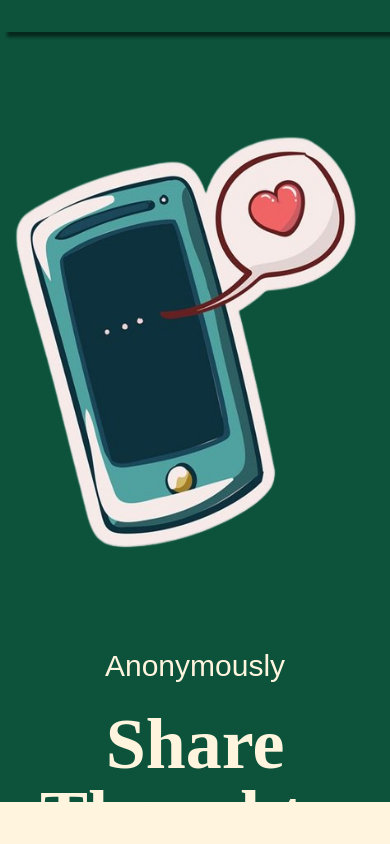
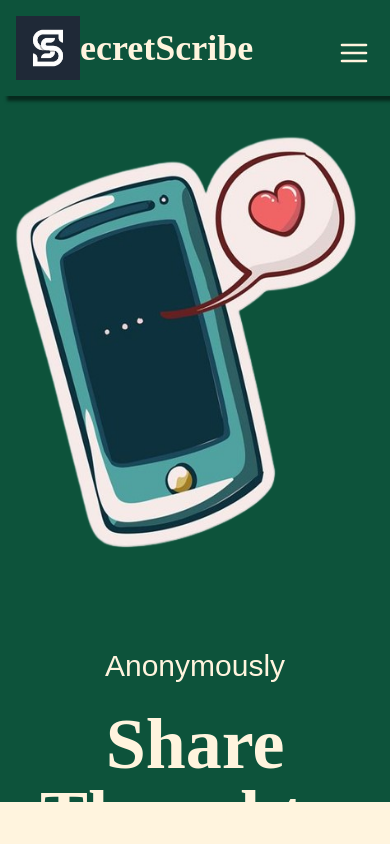
Before and after one commit to nsamedaisy/frontend-secretscribe, a Next.js app: page / in a window 390 px wide. Shown: the top 844 px of the page. Built offline with nearby package versions, Linux system fonts and the light colour scheme.

Commit message:
working on responsiveness

```diff
--- a/app/landing/page.tsx
+++ b/app/landing/page.tsx
@@ -1,7 +1,9 @@
+"use client"
 import Link from "next/link";
-import React from "react";
+import React, { useState } from "react";
+import { FiMenu } from "react-icons/fi";
+
 // import { useState } from "react";
-
 // import { FiMenu } from 'react-icons/fi';
 
 const LandingPage = () => {
@@ -11,6 +13,16 @@ const LandingPage = () => {
   //   setIsMenuOpen(!isMenuOpen);
   // };
 
+  const [isOpen, setIsOpen] = useState(false);
+
+  const toggleDropdown = () => {
+    setIsOpen(!isOpen);
+  };
+
+  const handleClose = () => {
+    setIsOpen(false);
+  };
+
   return (
     <div className="bg-green text-cream min-h-screen">
       <div className="h-[95vh]">
@@ -19,9 +31,9 @@ const LandingPage = () => {
             <img
               src="/sslogo.png"
               alt="SecretScribe Logo"
-              className="hidden md:block w-16 h-16 lg:block bg-gray-800"
+              className=" md:block w-16 h-16 lg:block bg-gray-800"
             />
-            <h1 className="hidden sm:block text-5xl font-extrabold font-marker">
+            <h1 className="sm:text-2xl sm:block text-4xl font-extrabold font-marker">
               ecretScribe
             </h1>
           </div>
@@ -53,6 +65,48 @@ const LandingPage = () => {
               </li>
             </ul>
           </nav>
+
+          <div className="lg:md:hidden ">
+            <button
+              aria-controls="dropdown-menu"
+              aria-expanded={isOpen}
+              onClick={toggleDropdown}
+            ><FiMenu className="ml-5  mt-4 h-8 w-10 bg-green" /></button>
+            <ul
+              id="dropdown-menu"
+              className={`absolute z-10 w-40 shadow px-1 rounded border  mr-6 right-0 ${isOpen ? 'block' : 'hidden'}`}
+            >
+              <ul className=" bg-green space-y-3">
+                <li>
+                  <Link
+                    className="text-lg font-medium text-cream hover:text-white hover:underline"
+                    href="/"
+                  >
+                    Home
+                  </Link>
+                </li>
+                <p className="border-b-2 border-black"></p>
+
+                <li>
+                  <Link
+                    href="/register"
+                    className="text-lg font-medium text-cream hover:text-white hover:underline"
+                  >
+                    Get Started
+                  </Link>
+                </li>
+                <p className="border-b-2"></p>
+                <li>
+                  <Link
+                    href="/contact"
+                    className="text-lg font-medium text-cream hover:text-white hover:underline"
+                  >
+                    Contact
+                  </Link>
+                </li>
+              </ul>
+            </ul>
+          </div>
         </header>
 
         <section className="pt-20 pb-20 sm:px-8 md:px-16 lg:px-60">
```
